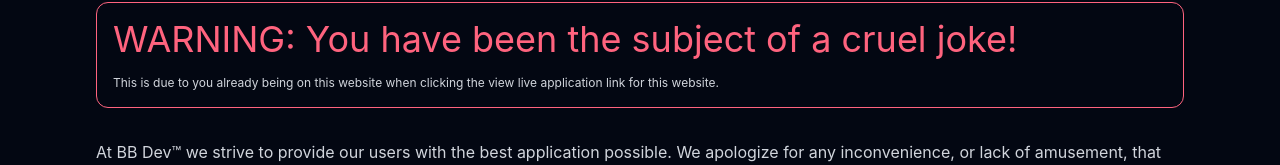
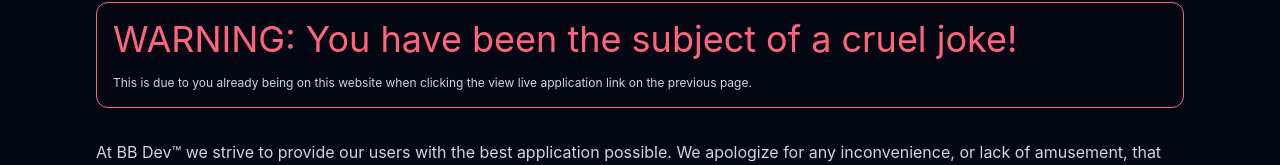
Before and after one commit to bradybridges/svelte-portfolio, a SvelteKit app: page /gotcha in a window 1280 px wide. Shown: the part 125-290 px from the top of the page. Built offline with nearby package versions, Linux system fonts and the light colour scheme.

Commit message:
Verbiage tweak

```diff
--- a/src/routes/gotcha/+page.svelte
+++ b/src/routes/gotcha/+page.svelte
@@ -19,7 +19,7 @@
 
 			<p class="text-xs">
 				This is due to you already being on this website when clicking the view live
-				application link for this website.
+				application link on the previous page.
 			</p>
 		</div>
 
```
